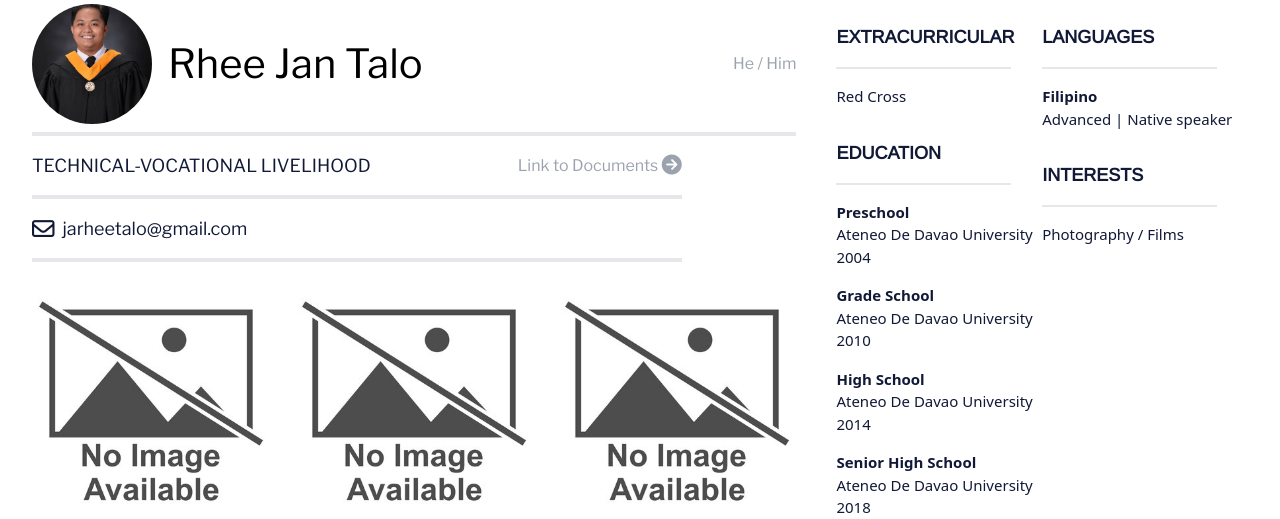
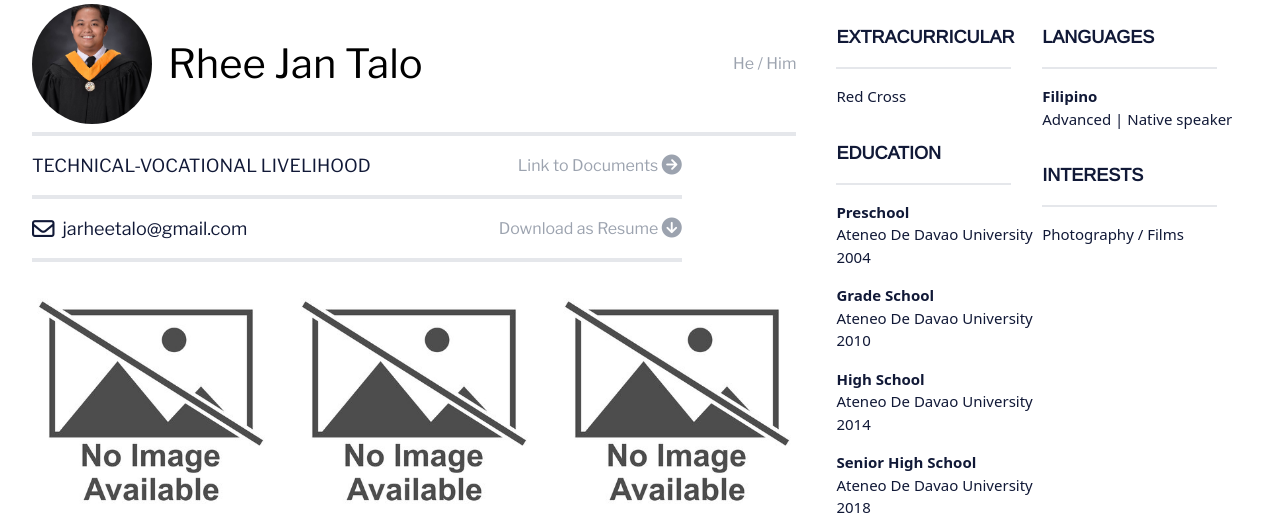
Before and after one commit to Rhee-Jan-Talo/malayanfolio, a Django app: page /profile/view_profile/13 in a window 1280 px wide. Shown: the part 138-657 px from the top of the page. Run offline with Django 4.2, Linux system fonts and the light colour scheme; a user stored in the database is signed in; data comes from the database, SQL or seed files in the repository; style sheets or scripts are compiled from the project's sources; some libraries are stand-ins or nearby versions.

Commit message:
resume downloadable on profile page

```diff
--- a/templates/profile.html
+++ b/templates/profile.html
@@ -21,6 +21,9 @@
         <hr class="border-[2px] w-[85%]">
         <div class="flex flex-row items-center LibreFranklinRegular py-4 text-[#111937] w-[85%]">
             <span class="text-[18px]"><i class="fa-regular fa-envelope fa-lg mr-2" style="color:#111937"></i>{{UserProfile.email|default_if_none:"---"}}</span>
+            {% if request.user.id == UserProfile.user_id.id %}
+            <a class="ml-auto text-gray-400" href="{% url 'pdf-resume' %}"><span>Download as Resume <i class="fa-solid fa-circle-arrow-down fa-lg"></i></span></a>
+            {% endif %}
         </div>
         <hr class="border-[2px] w-[85%]">
         <div class="flex flex-row gap-[25px] mt-5 pb-5 ">
--- a/templates/profile/myprofile.html
+++ b/templates/profile/myprofile.html
@@ -22,7 +22,6 @@
         <div class="flex flex-row items-center LibreFranklinRegular py-4 text-[#111937] w-[85%]">
             <span class="text-[18px]"><i class="fa-regular fa-envelope fa-lg mr-2" style="color:#111937"></i>{{userProfile.email|default_if_none:"---"}}</span>
             <a class="ml-auto text-gray-400" href="{% url 'pdf-resume' %}"><span>Download as Resume <i class="fa-solid fa-circle-arrow-down fa-lg"></i></span></a>
-
         </div>
         <hr class="border-[2px] w-[85%]">
         <div class="flex flex-row gap-[25px] mt-5 pb-5 ">
```
